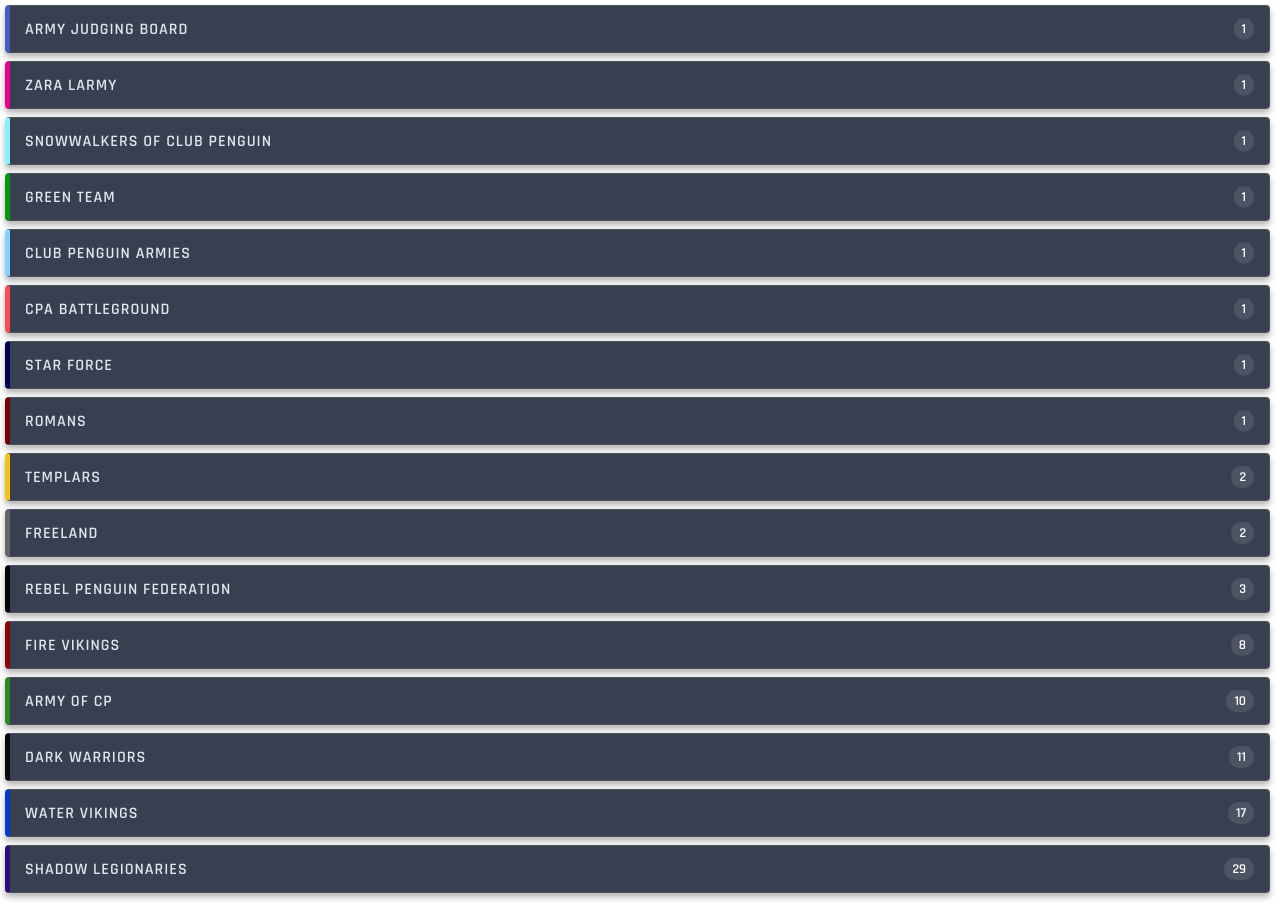
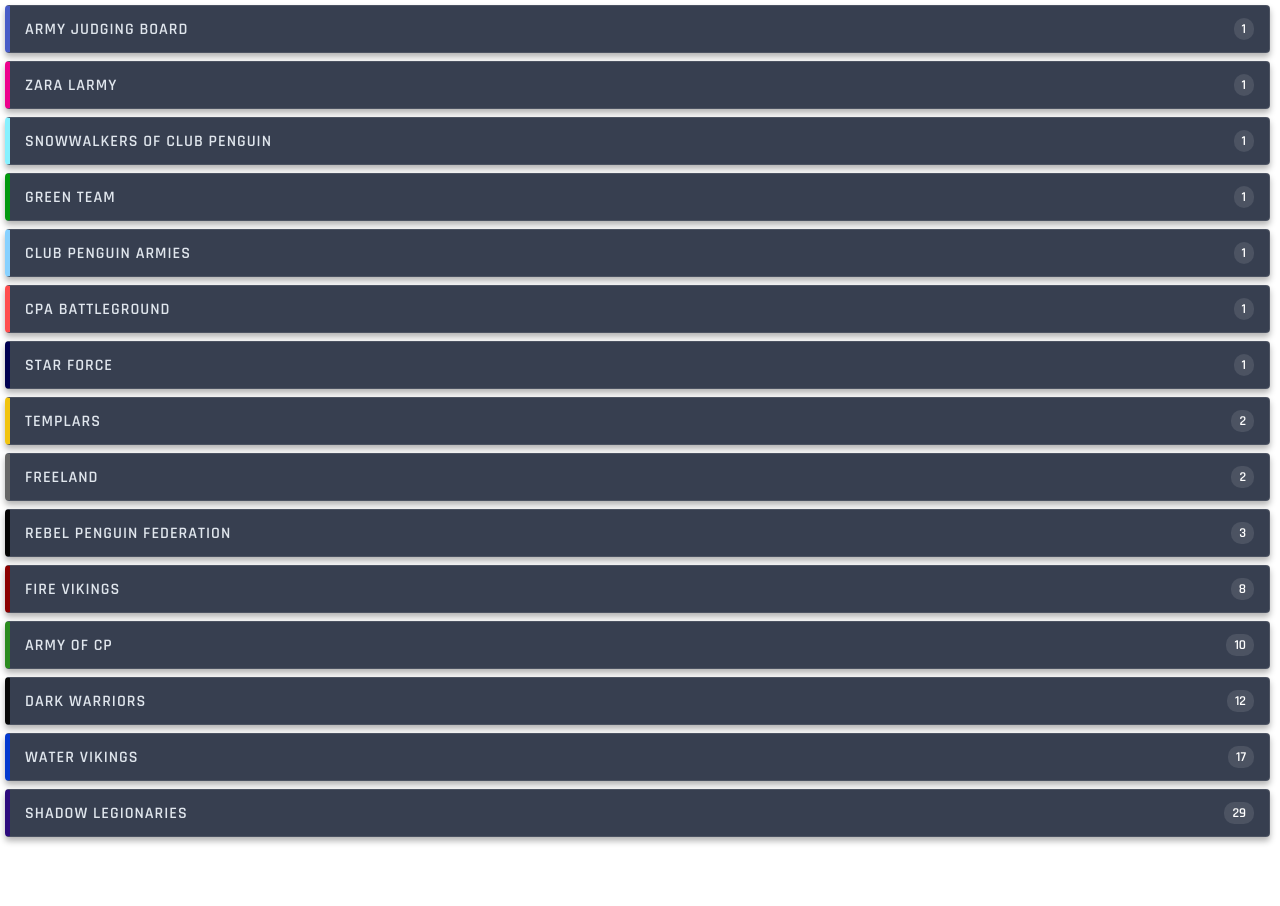
Before and after one commit to df44-1411/CPAMap2026_v1, a plain HTML site: page army_code.html in a window 1280 px wide. After the commit the page ends 850 px from the top, so only its background shows below. Drawn offline with Linux system fonts and the light colour scheme.

Commit message:
Update army_code.html

```diff
--- a/army_code.html
+++ b/army_code.html
@@ -104,11 +104,6 @@
         <span class="army-count">1</span>
     </div>
 
-    <div class="army-card" style="border-left-color: #730000;">
-        <span class="army-name">Romans</span>
-        <span class="army-count">1</span>
-    </div>
-
     <div class="army-card" style="border-left-color: #f1c40f;">
         <span class="army-name">Templars</span>
         <span class="army-count">2</span>
@@ -136,7 +131,7 @@
 
     <div class="army-card" style="border-left-color: #080808;">
         <span class="army-name">Dark Warriors</span>
-        <span class="army-count">11</span>
+        <span class="army-count">12</span>
     </div>
 
     <div class="army-card" style="border-left-color: #043acf;">
```
